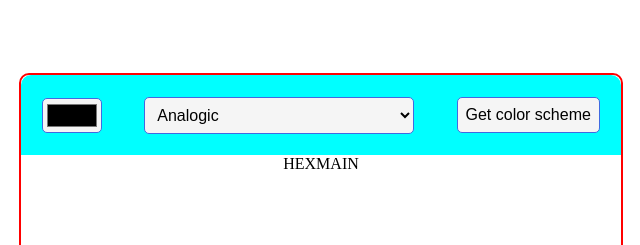
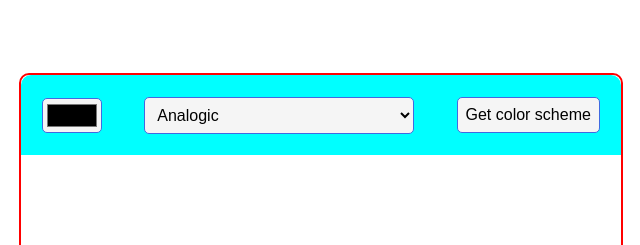
Before and after one commit to vikramsingh1507/Color-Scheme-Generator, a plain HTML site: page index.html in a window 1280 px wide. Shown: the top 245 px of the page, 319-959 px from the left. Drawn offline with Linux system fonts and the light colour scheme.

Commit message:
bit changes in the html file

```diff
--- a/index.html
+++ b/index.html
@@ -21,7 +21,7 @@
             <button id="btn">Get color scheme</button>
         </nav>
         <div id="main"></div>
-        <div id="hex-main">HEXMAIN</div>
+        <div id="hex-main"></div>
         <script type="module" src="script.js"></script>
     </div>
 </body>
```
